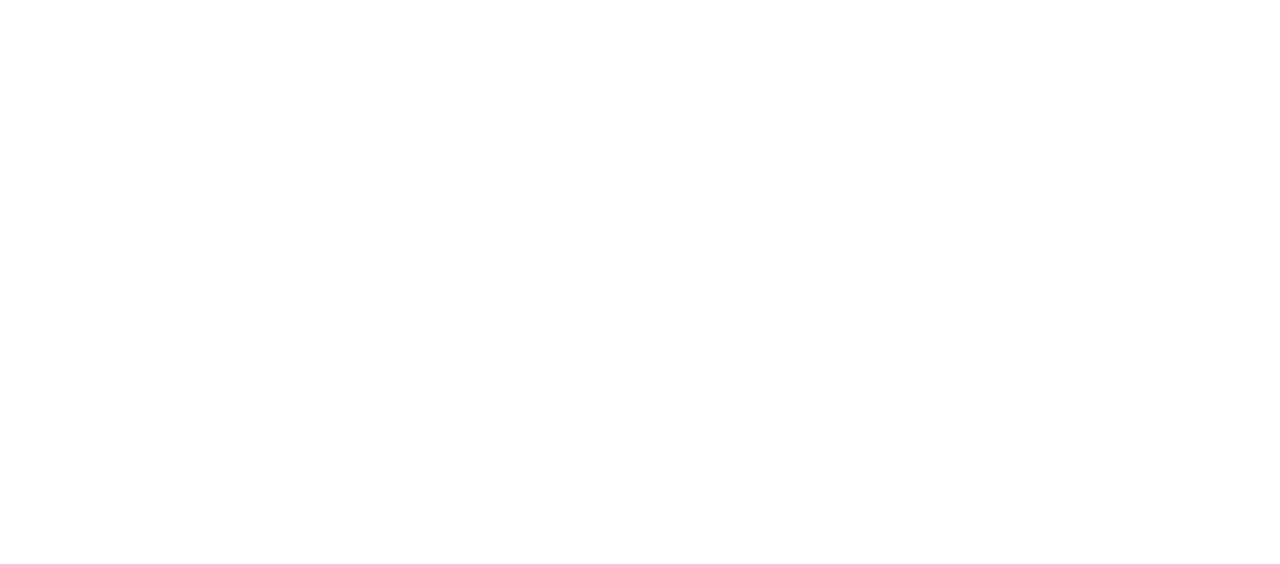
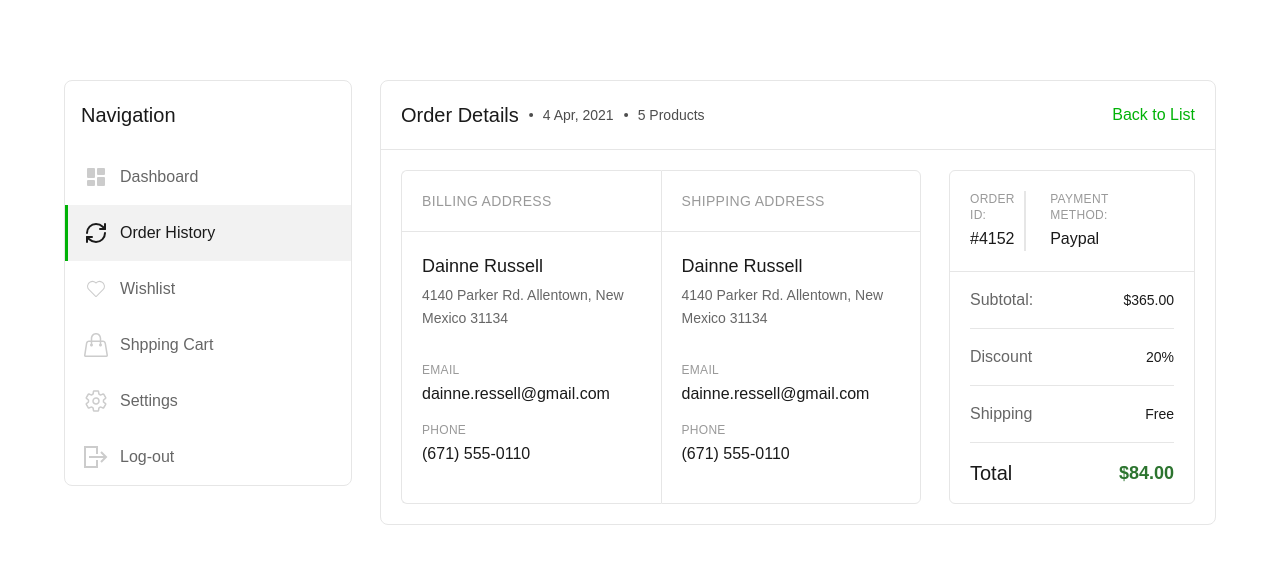
Before and after one commit to PeymanJS-Reactjs/RecordOrderCustomer1, a React (Create React App) app: page /profile/order_history/3933 in a window 1280 px wide. Before the commit this address had no page. Shown: the top 564 px of the page. Built offline with nearby package versions, Linux system fonts and the light colour scheme.

Commit message:
Dashboard Order Details 1

```diff
--- a/src/App.css
+++ b/src/App.css
@@ -9,6 +9,12 @@
   /* font-family: "Noto Sans Arabic", sans-serif; */
   /* font-weight: ;   */
   font-family: "Rubik", sans-serif;
+}
+
+@layer components {
+  .btn {
+    @apply px-4 py-2 text-sm bg-primary/90 rounded-md outline-none text-white hover:bg-primary/80 transition-all active:bg-primary;
+  }
 }
 
 ul,
--- a/src/App.js
+++ b/src/App.js
@@ -10,6 +10,7 @@ import Cart from "./pages/Profile/cart/OrderHistory";
 import Settings from "./pages/Profile/settings/Settings";
 import Logut from "./pages/Profile/logout/OrderHistory";
 import Profile from "./pages/Profile/profile/profile";
+import OrderDetails from "./pages/Profile/orderHistory/orderDetails/OrderDetails";
 function App() {
   // const [show, setShow] = useState(true);
 
@@ -33,6 +34,7 @@ function App() {
             <Route path="/profile" element={<Layout />}>
               <Route index element={<Profile />} />
               <Route path="order_history" element={<OrderHistory />} />
+              <Route path="order_history/:orderId" element={<OrderDetails />} />
               <Route path="wishlist" element={<Wishlist />} />
               <Route path="cart" element={<Cart />} />
               <Route path="settings" element={<Settings />} />
--- /dev/null
+++ b/src/constant/index.js
@@ -0,0 +1,86 @@
+export const orderHistory = [
+  {
+    id: "3933",
+    date: "4 Apr, 2021",
+    total: "$135.00",
+    productCount: 5,
+    status: "Processing",
+  },
+  {
+    id: "5045",
+    date: "27 Mar, 2021",
+    total: "$25.00",
+    productCount: 1,
+    status: "on the way",
+  },
+  {
+    id: "5028",
+    date: "20 Mar, 2021",
+    total: "$250.00",
+    productCount: 4,
+    status: "Completed",
+  },
+  {
+    id: "4600",
+    date: "19 Mar, 2021",
+    total: "$35.00",
+    productCount: 1,
+    status: "Completed",
+  },
+  {
+    id: "4152",
+    date: "18 Mar, 2021",
+    total: "$578.00",
+    productCount: 13,
+    status: "Completed",
+  },
+  {
+    id: "8811",
+    date: "10 Mar, 2021",
+    total: "$345.00",
+    productCount: 7,
+    status: "Completed",
+  },
+  {
+    id: "3536",
+    date: "5 Mar, 2021",
+    total: "$560.00",
+    productCount: 2,
+    status: "Completed",
+  },
+  {
+    id: "1374",
+    date: "27 Feb, 2021",
+    total: "$560.00",
+    productCount: 2,
+    status: "Completed",
+  },
+  {
+    id: "7791",
+    date: "25 Feb, 2021",
+    total: "$560.00",
+    productCount: 2,
+    status: "Completed",
+  },
+  {
+    id: "4846",
+    date: "24 Feb, 2021",
+    total: "$23.00",
+    productCount: 1,
+    status: "Completed",
+  },
+  {
+    id: "5948",
+    date: "20 Feb, 2021",
+    total: "$23.00",
+    productCount: 1,
+    status: "Completed",
+  },
+  {
+    id: "1577",
+    date: "12 Oct, 2020",
+    total: "$23.00",
+    productCount: 1,
+    status: "Completed",
+  },
+];
--- a/src/pages/Profile/Navbar.jsx
+++ b/src/pages/Profile/Navbar.jsx
@@ -8,37 +8,38 @@ import { SlHandbag } from "react-icons/sl";
 import { Link, useLocation } from "react-router-dom";
 
 const Navbar = () => {
-  const pathname = useLocation().pathname;
+  const pathname = useLocation().pathname.split("/")[2] ?? "";
+  console.log(pathname);
 
   const paths = [
     {
       title: "Dashboard",
-      url: "/profile",
+      url: "",
       icon: BiSolidDashboard,
     },
     {
       title: "Order History",
-      url: "/profile/order_history",
+      url: "order_history",
       icon: LuRefreshCw,
     },
     {
       title: "Wishlist",
-      url: "/profile/wishlist",
+      url: "wishlist",
       icon: CiHeart,
     },
     {
       title: "Shpping Cart",
-      url: "/profile/cart",
+      url: "cart",
       icon: SlHandbag,
     },
     {
       title: "Settings",
-      url: "/profile/settings",
+      url: "settings",
       icon: IoSettingsOutline,
     },
     {
       title: "Log-out",
-      url: "/profile/logout",
+      url: "logout",
       icon: GrLogout,
     },
   ];
@@ -52,7 +53,9 @@ const Navbar = () => {
             to={item.url}
             key={item.url}
             className={`${
-              pathname === item.url ? "bg-gray-50 border-primary text-gray-900" : "text-gray-600 border-transparent hover:bg-gray-50"
+              pathname === item.url
+                ? "bg-gray-50 border-primary text-gray-900"
+                : "text-gray-600 border-transparent hover:bg-gray-50"
             } border-s-[3px] transition-all p-4 flex items-center gap-3`}
           >
             <item.icon
--- /dev/null
+++ b/src/pages/Profile/orderHistory/orderDetails/CheckoutSummary.jsx
@@ -0,0 +1,71 @@
+import { OrderSummary } from "./OrderSummary";
+
+export default function CheckoutSummary() {
+  const orderItems = [
+    { label: "Subtotal:", value: 365.0 },
+    { label: "Discount", value: "20%" },
+    { label: "Shipping", value: "Free" },
+    { label: "Total", value: 84.0, isTotal: true },
+  ];
+
+  return (
+    <div className="mx-auto bg-white">
+      <div className="grid grid-cols-3 gap-7">
+        <div className="flex col-span-2">
+          {/* Billing Address */}
+          <div className=" border border-r-0 border-gray-100 rounded-l-md">
+            <h3 className="text-sm font-medium text-gray-400 uppercase tracking-wide p-5 border-b border-gray-100">
+              BILLING ADDRESS
+            </h3>
+
+            <div className="p-5">
+              <div>
+                <p className="text-lg pb-1 text-gray-900">Dainne Russell</p>
+                <p className="text-gray-600 text-sm leading-relaxed">4140 Parker Rd. Allentown, New Mexico 31134</p>
+              </div>
+
+              <div className="mt-8">
+                <p className="text-xs  text-gray-400 uppercase tracking-wide mb-1">EMAIL</p>
+                <p>dainne.ressell@gmail.com</p>
+              </div>
+
+              <div className="mt-4">
+                <p className="text-xs text-gray-400 uppercase tracking-wide mb-1">PHONE</p>
+                <p>(671) 555-0110</p>
+              </div>
+            </div>
+          </div>
+
+          {/* Shipping Address */}
+          <div className=" border border-gray-100 rounded-r-md">
+            <h3 className="text-sm font-medium text-gray-400 uppercase tracking-wide p-5 border-b border-gray-100">
+              SHIPPING ADDRESS
+            </h3>
+
+            <div className="p-5">
+              <div>
+                <p className="text-lg pb-1 text-gray-900">Dainne Russell</p>
+                <p className="text-gray-600 text-sm leading-relaxed">4140 Parker Rd. Allentown, New Mexico 31134</p>
+              </div>
+
+              <div className="mt-8">
+                <p className="text-xs  text-gray-400 uppercase tracking-wide mb-1">EMAIL</p>
+                <p>dainne.ressell@gmail.com</p>
+              </div>
+
+              <div className="mt-4">
+                <p className="text-xs text-gray-400 uppercase tracking-wide mb-1">PHONE</p>
+                <p>(671) 555-0110</p>
+              </div>
+            </div>
+          </div>
+        </div>
+
+        {/* Order Summary */}
+        <div className="border border-gray-100 rounded-md col-span-1">
+          <OrderSummary orderId="#4152" paymentMethod="Paypal" items={orderItems} />
+        </div>
+      </div>
+    </div>
+  );
+}
--- /dev/null
+++ b/src/pages/Profile/orderHistory/orderDetails/OrderDetails.jsx
@@ -0,0 +1,47 @@
+import { Link, useParams } from "react-router-dom";
+import { orderHistory } from "../../../../constant";
+import { Circle, DotIcon } from "lucide-react";
+import CheckoutSummary from "./CheckoutSummary";
+
+const OrderDetails = () => {
+  const { orderId } = useParams();
+
+  const order = orderHistory.find((r) => r.id === orderId);
+
+  if (!order)
+    return (
+      <div className="border border-gray-100 col-span-7 rounded-lg h-full ">
+        <h3 className="p-5 border-b flex border-gray-100 text-lg w-full items-center font-medium">Order Details</h3>
+
+        <div className="flex items-center flex-col h-2/3 justify-center gap-2">
+          <p className="text-gray-700 text-lg mx-auto text-center">Order ID not found or invalid.</p>
+          <Link to={"../"} className="btn mx-auto text-center">
+            Back to Profile
+          </Link>
+        </div>
+      </div>
+    );
+
+  return (
+    <div className="border border-gray-100 col-span-7 rounded-lg">
+      <div className="p-5 border-b border-gray-100 w-full text-gray-700  flex items-center">
+        <h3 className="font-medium  text-xl text-gray-900">Order Details</h3>
+        <DotIcon className="text-inherit" />
+        <p className="text-sm text-inherit">{order.date}</p>
+        <DotIcon className="text-inherit" />
+        <p className="text-sm font-normal text-inherit">
+          {order.productCount} Product{order.productCount !== 1 ? "s" : ""}
+        </p>
+        <Link to={"../order_history"} className="text-primary ml-auto">
+          Back to List
+        </Link>
+      </div>
+
+      <div className="p-5">
+        <CheckoutSummary />
+      </div>
+    </div>
+  );
+};
+
+export default OrderDetails;
--- /dev/null
+++ b/src/pages/Profile/orderHistory/orderDetails/OrderSummary.jsx
@@ -0,0 +1,36 @@
+export function OrderSummary({ orderId, paymentMethod, items }) {
+  return (
+    <div className="">
+      <div className="p-5 border-b border-gray-100 flex justify-between items-start">
+        <div>
+          <p className="text-xs font-medium text-gray-400 uppercase tracking-wide mb-1">ORDER ID:</p>
+          <p className=" text-gray-900">{orderId}</p>
+        </div>
+        <div className="border-s-2 px-6 border-gray-100">
+          <p className="text-xs font-medium text-gray-400 uppercase tracking-wide mb-1">PAYMENT METHOD:</p>
+          <p className="  text-gray-900">{paymentMethod}</p>
+        </div>
+      </div>
+
+      <div className="px-5 ">
+        {items.map((item, index) => (
+          <div
+            key={index}
+            className={`${!item.isTotal && "border-b border-gray-100"} flex py-4  justify-between items-center`}
+          >
+            <span className={`${item.isTotal ? "text-xl font-medium text-gray-900" : " text-gray-600"}`}>
+              {item.label}
+            </span>
+            <span
+              className={`${
+                item.isTotal ? "text-lg font-bold text-primary-hard" : "font-medium text-sm text-gray-900"
+              }`}
+            >
+              {typeof item.value === "string" ? item.value : `$${item.value.toFixed(2)}`}
+            </span>
+          </div>
+        ))}
+      </div>
+    </div>
+  );
+}
```
Also changed, not shown: src/pages/Profile/orderHistory/OrderHistory.jsx (+4 -89 lines), src/pages/Profile/profile/RecentOrder.jsx (+20 -62 lines), src/pages/Profile/orderHistory/RecentOrder.jsx (deleted).
